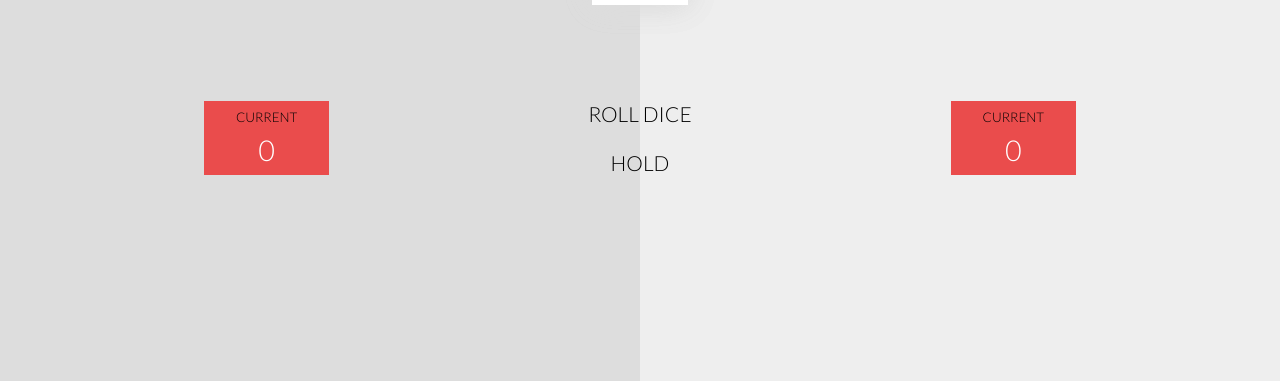
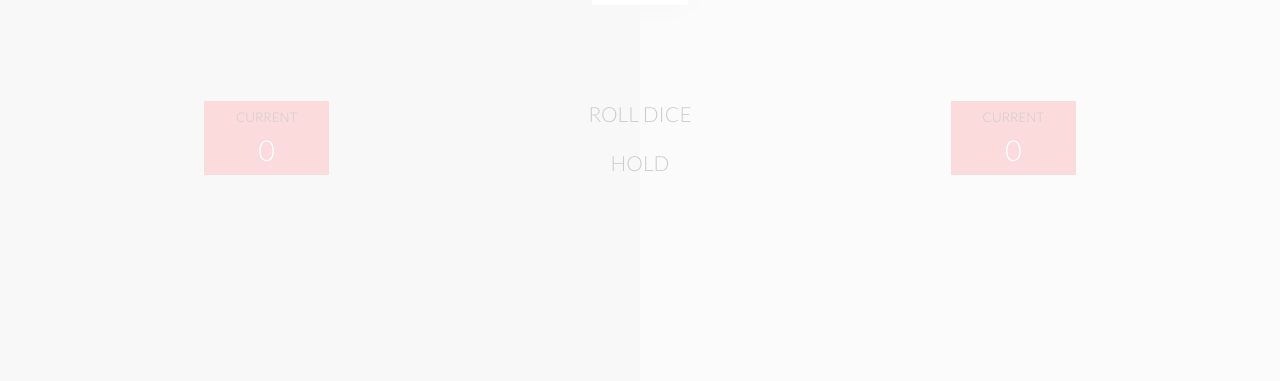
Before and after one commit to firepolo/dice-roller, a plain HTML site: page index.html in a window 1280 px wide. Shown: the part 419-800 px from the top of the page. Drawn offline with Linux system fonts and the light colour scheme.

Commit message:
add style on overlay

```diff
--- a/css/style.css
+++ b/css/style.css
@@ -48,6 +48,15 @@ h4 {
 
 h4:hover {
   transform: scale(1.5, 1.5);
+}
+
+#overlay {
+  position: fixed;
+  top: 0;
+  bottom: 0;
+  left: 0;
+  right: 0;
+  background-color: rgba(255, 255, 255, 0.8);
 }
 
 .layer {
```
